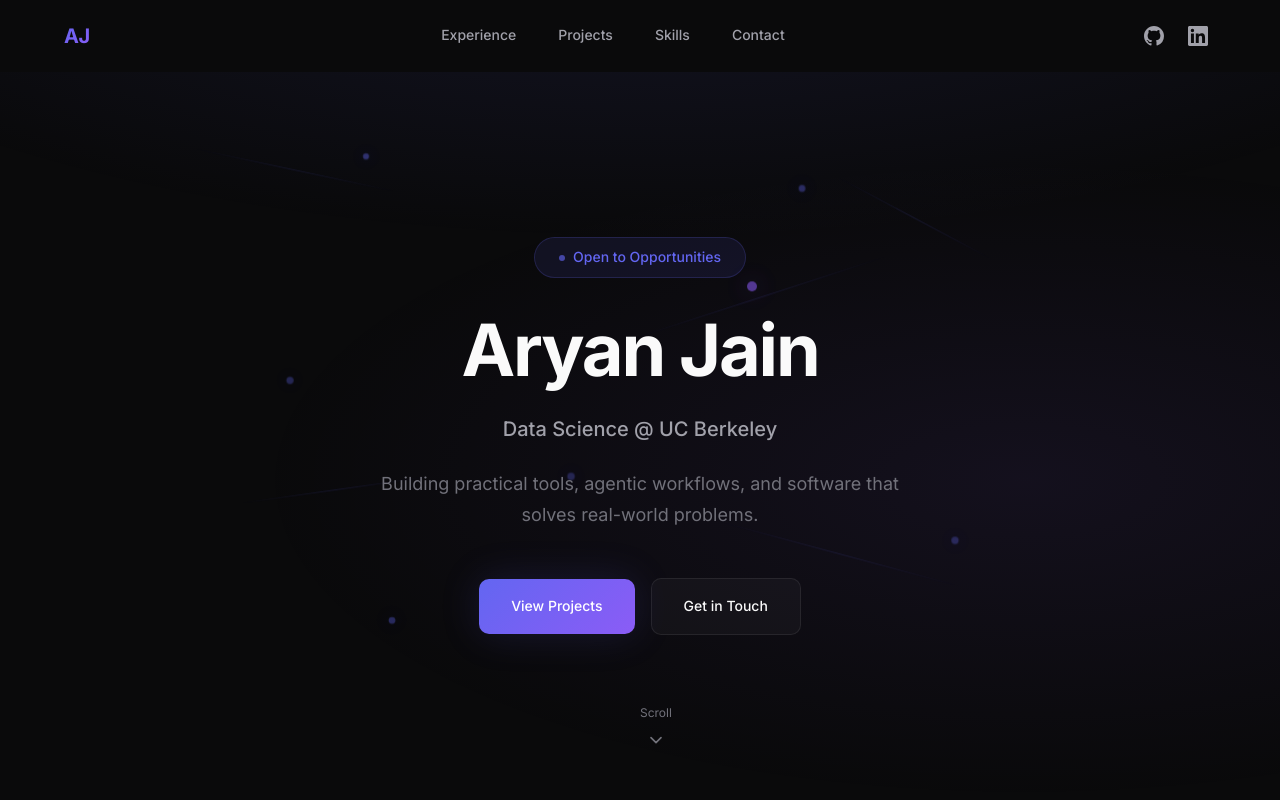
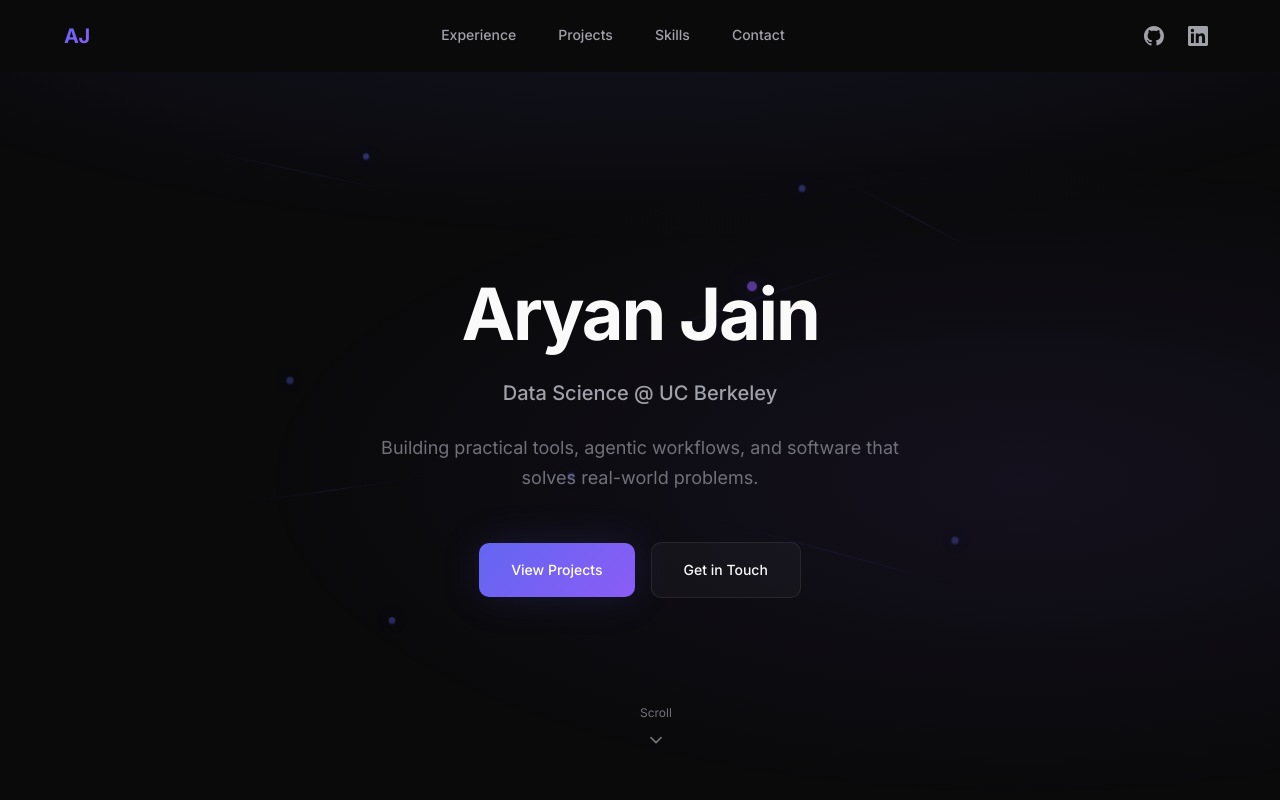
Before and after one commit to aryanj2374/aryanj2374.github.io, a React (Vite) app: page / in a window 1280 px wide. Shown: the top 800 px of the page. Built offline with nearby package versions, Linux system fonts and the light colour scheme.

Commit message:
Removed open for opportunities badge

```diff
--- a/src/App.jsx
+++ b/src/App.jsx
@@ -426,10 +426,6 @@ function Hero() {
       </div>
       <div className="container">
         <div className="hero__content hero__content--center">
-          <div className="hero__badge animate-fadeInUp">
-            Open to Opportunities
-          </div>
-
           <h1 className="hero__name animate-fadeInUp delay-100">
             {PERSONAL_INFO.name}
           </h1>
```
